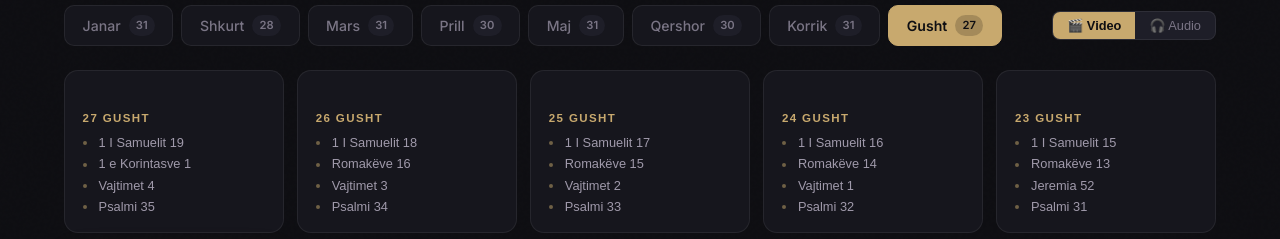
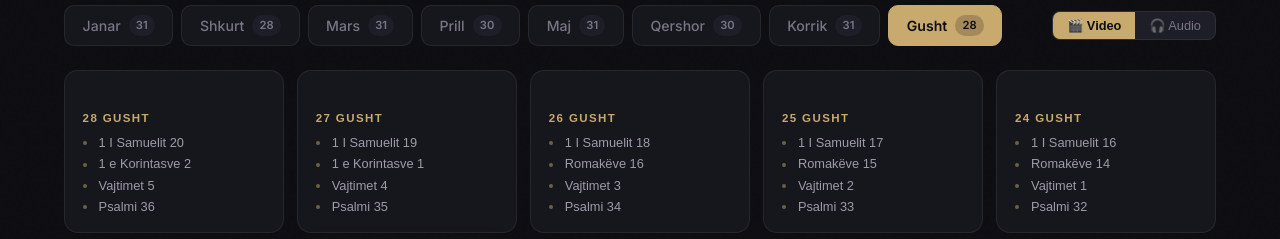
Before and after one commit to jeffandmeredith-max/bibla-shqip, a React (Vite) app: page / in a window 1280 px wide. Shown: the part 561-800 px from the top of the page. Built offline with nearby package versions, Linux system fonts and the light colour scheme.

Commit message:
chore: daily update 2026-08-28

```diff
--- a/src/data/august.js
+++ b/src/data/august.js
@@ -684,5 +684,28 @@ export const august = [
         "start": 663
       }
     ]
+  },
+  {
+    "day": 28,
+    "date": "28 Gusht",
+    "videoId": "cqVGVJw91EA",
+    "readings": [
+      {
+        "title": "1 I Samuelit 20",
+        "start": 0
+      },
+      {
+        "title": "1 e Korintasve 2",
+        "start": 378
+      },
+      {
+        "title": "Vajtimet 5",
+        "start": 499
+      },
+      {
+        "title": "Psalmi 36",
+        "start": 605
+      }
+    ]
   }
 ]
```
